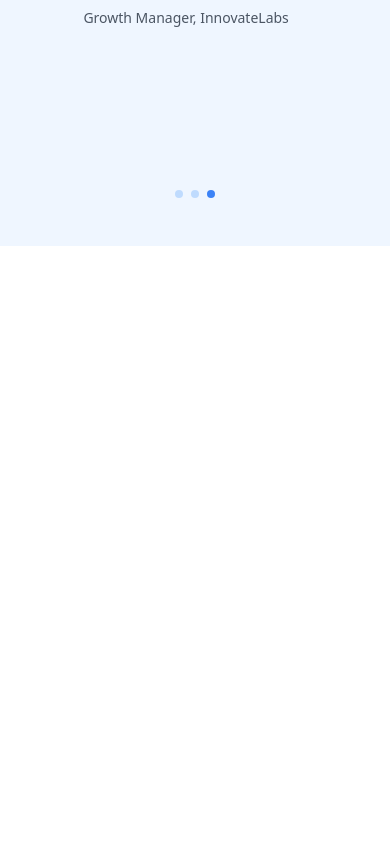
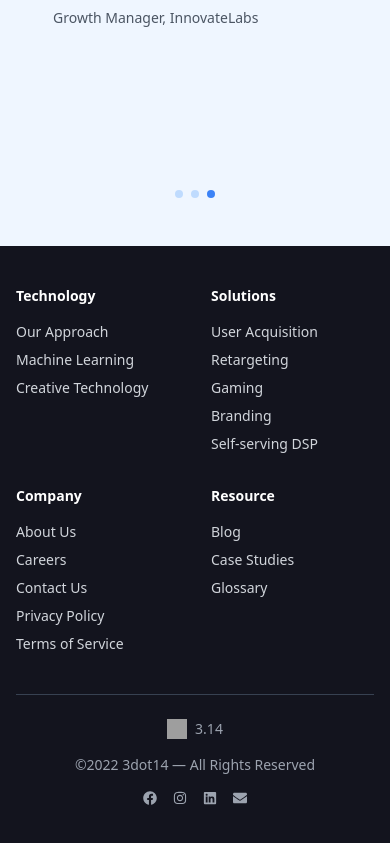
Before and after one commit to jppctech/3dot14, a Next.js app: page / in a window 390 px wide. Shown: the part 4162-5005 px from the top of the page. Before the commit the page ends 4408 px from the top, so only its background shows below. Built offline with nearby package versions, Linux system fonts and the light colour scheme; grey boxes are pictures that could not be loaded.

Commit message:
responsiveness

```diff
--- a/app/page.tsx
+++ b/app/page.tsx
@@ -3,6 +3,7 @@
 import CarouselPage from "@/components/carosule";
 import ContactUs from "@/components/contact-us";
 import DSPComponent from "@/components/dsp-features";
+import Footer from "@/components/footer";
 import GrowYourApp from "@/components/grow-your-app";
 import { HeroPage } from "@/components/hero";
 import { Header } from "@/components/nav-bar";
@@ -35,6 +36,7 @@ export default function Home() {
             <GrowYourApp/>
             <DSPComponent/>
             <CarouselPage/>
+            <Footer/>
           </div>
         </motion.div>
       {isOpen && (
--- a/components/carosule.tsx
+++ b/components/carosule.tsx
@@ -65,8 +65,8 @@ export default function CarouselPage() {
   }, [api])
 
   return (
-    <div className="bg-blue-50 w-screen overflow-hidden">
-      <div className="relative max-w-6xl mx-auto px-4 py-12">
+    <div className="bg-blue-50 w-full overflow-hidden">
+      <div className="relative max-w-6xl mx-auto px-4 md:px-0 py-12">
 
         {/* Decorative dots */}
         <div className="absolute top-0 left-0 grid grid-cols-9 gap-4 opacity-20">
--- /dev/null
+++ b/components/footer.tsx
@@ -0,0 +1,71 @@
+// components/Footer.tsx
+import React from 'react';
+import { FaFacebook, FaInstagram, FaLinkedin, FaEnvelope } from 'react-icons/fa';
+
+const Footer = () => {
+  return (
+    <footer className="bg-[#13141E] text-gray-300 py-10 px-4 w-full">
+      <div className="max-w-screen-2xl w-full mx-auto flex flex-col md:flex-row justify-between gap-10">
+        {/* Footer Links */}
+        <div className="grid grid-cols-2 md:grid-cols-4 gap-8 text-sm w-full justify-center">
+          <div>
+            <h3 className="text-white font-semibold mb-4">Technology</h3>
+            <ul className="space-y-2">
+              <li><a href="#" className="hover:text-gray-400">Our Approach</a></li>
+              <li><a href="#" className="hover:text-gray-400">Machine Learning</a></li>
+              <li><a href="#" className="hover:text-gray-400">Creative Technology</a></li>
+            </ul>
+          </div>
+          <div>
+            <h3 className="text-white font-semibold mb-4">Solutions</h3>
+            <ul className="space-y-2">
+              <li><a href="#" className="hover:text-gray-400">User Acquisition</a></li>
+              <li><a href="#" className="hover:text-gray-400">Retargeting</a></li>
+              <li><a href="#" className="hover:text-gray-400">Gaming</a></li>
+              <li><a href="#" className="hover:text-gray-400">Branding</a></li>
+              <li><a href="#" className="hover:text-gray-400">Self-serving DSP</a></li>
+            </ul>
+          </div>
+          <div>
+            <h3 className="text-white font-semibold mb-4">Company</h3>
+            <ul className="space-y-2">
+              <li><a href="#" className="hover:text-gray-400">About Us</a></li>
+              <li><a href="#" className="hover:text-gray-400">Careers</a></li>
+              <li><a href="#" className="hover:text-gray-400">Contact Us</a></li>
+              <li><a href="#" className="hover:text-gray-400">Privacy Policy</a></li>
+              <li><a href="#" className="hover:text-gray-400">Terms of Service</a></li>
+            </ul>
+          </div>
+          <div>
+            <h3 className="text-white font-semibold mb-4">Resource</h3>
+            <ul className="space-y-2">
+              <li><a href="#" className="hover:text-gray-400">Blog</a></li>
+              <li><a href="#" className="hover:text-gray-400">Case Studies</a></li>
+              <li><a href="#" className="hover:text-gray-400">Glossary</a></li>
+            </ul>
+          </div>
+        </div>
+      </div>
+
+      {/* Bottom Section */}
+      <div className="border-t max-w-screen-2xl mx-auto border-gray-700 mt-10 pt-6 flex flex-col md:flex-row justify-between items-center text-sm">
+        <div className="flex items-center gap-2 text-gray-400">
+          <img src="/path/to/logo.png" alt="Logo" className="w-5 h-5" />
+          <span>3.14</span>
+        </div>
+        <p className="text-gray-400 mt-4 md:mt-0">
+          ©2022 3dot14 — All Rights Reserved
+        </p>
+        {/* Social Icons */}
+        <div className="flex space-x-4 mt-4 md:mt-0">
+          <a href="#" className="text-gray-400 hover:text-white"><FaFacebook /></a>
+          <a href="#" className="text-gray-400 hover:text-white"><FaInstagram /></a>
+          <a href="#" className="text-gray-400 hover:text-white"><FaLinkedin /></a>
+          <a href="#" className="text-gray-400 hover:text-white"><FaEnvelope /></a>
+        </div>
+      </div>
+    </footer>
+  );
+};
+
+export default Footer;
```
